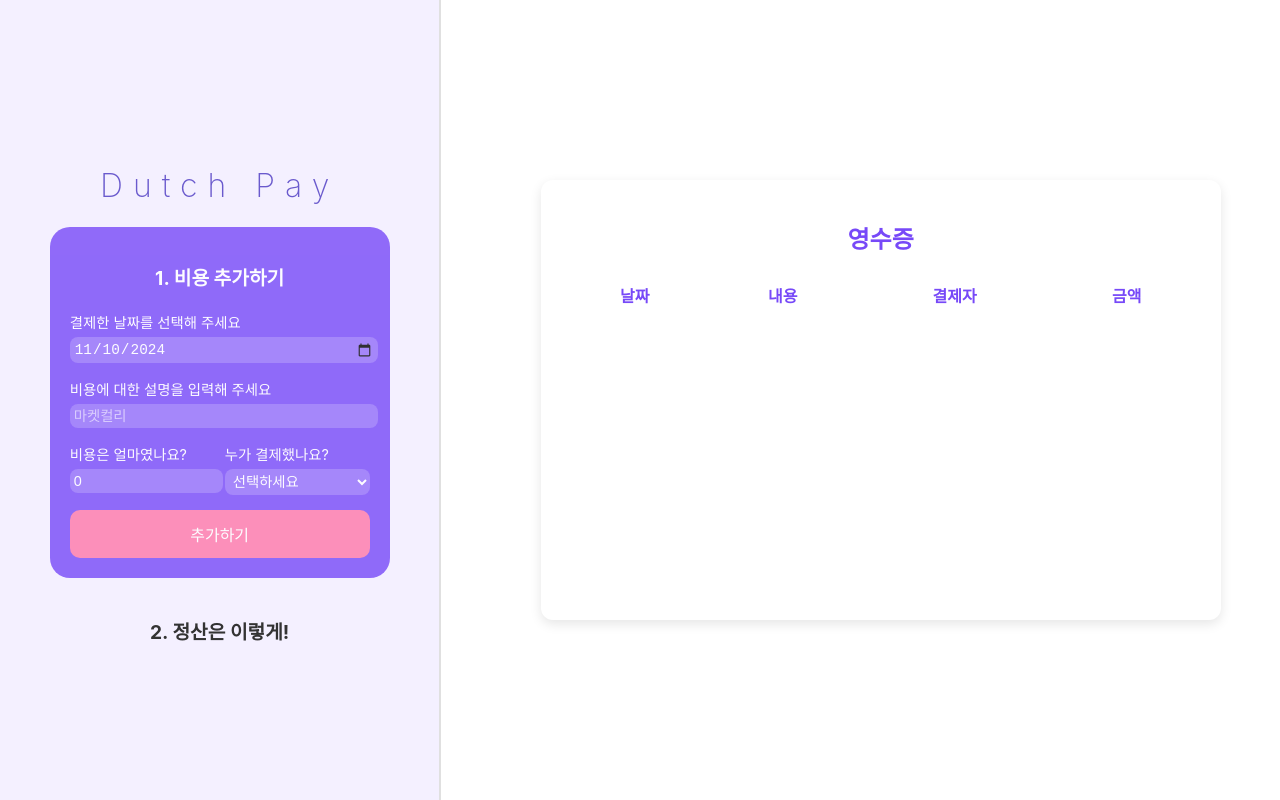
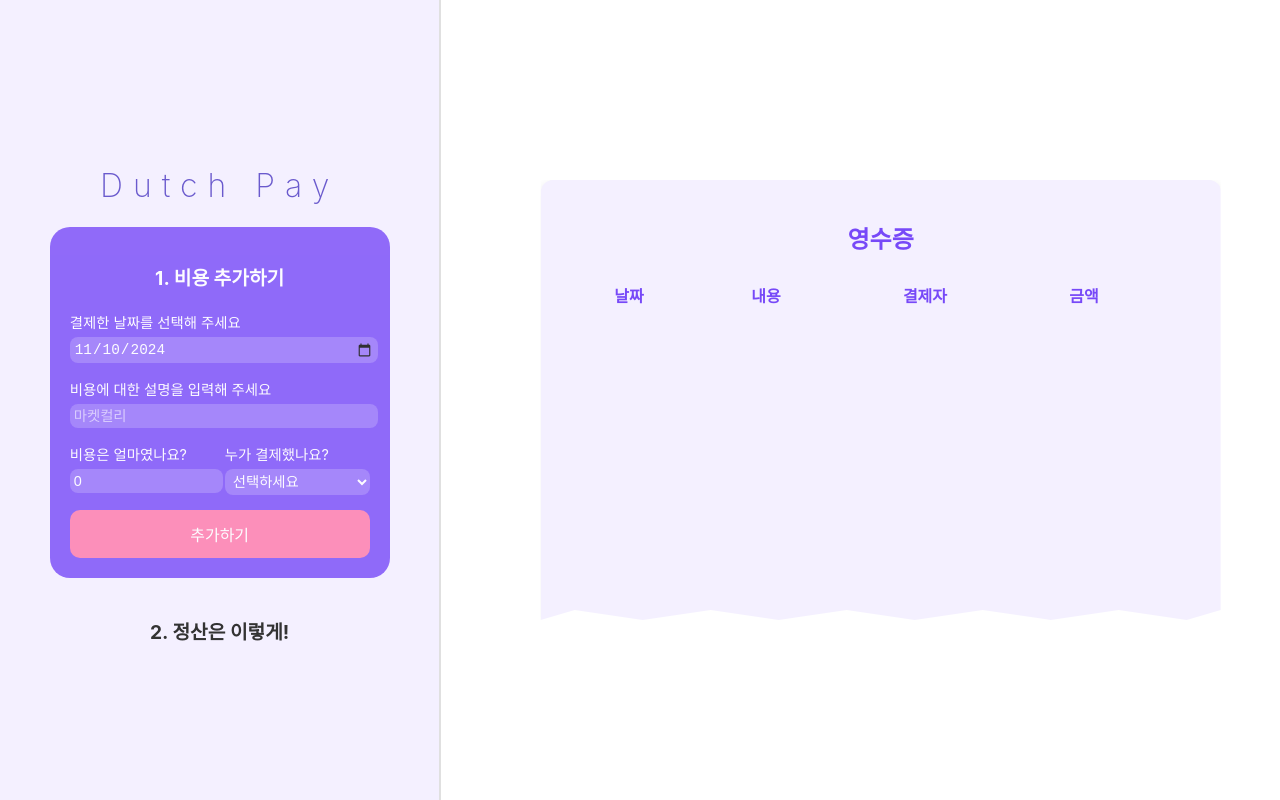
Before and after one commit to Daily-manjoo/dutchpay-service, a React (Create React App) app: page /expenses in a window 1280 px wide. Built offline with nearby package versions, Linux system fonts and the light colour scheme.

Commit message:
💄 add animation

```diff
--- a/src/components/ExpenseTable.jsx
+++ b/src/components/ExpenseTable.jsx
@@ -1,12 +1,18 @@
-import styled from "styled-components";
-import { useRecoilValue } from "recoil";
+import styled, { keyframes } from "styled-components";
+import { useRecoilState, useRecoilValue } from "recoil";
 import { expensesState } from "../state/Expenses";
 import OverlayWrapper from "./shared/OverlayWrapper";
 import { groupNameState } from "../state/GroupName";
 
 export default function ExpenseTable() {
-  const expenses = useRecoilValue(expensesState);
+  const [expenses, setExpenses] = useRecoilState(expensesState); // 삭제를 위해 useRecoilState 사용
   const groupName = useRecoilValue(groupNameState);
+
+  // 삭제 핸들러 함수
+  const handleDelete = (index) => {
+    const updatedExpenses = expenses.filter((_, i) => i !== index);
+    setExpenses(updatedExpenses);
+  };
 
   return (
     <OverlayWrapper>
@@ -19,6 +25,7 @@ export default function ExpenseTable() {
               <TableHeader>내용</TableHeader>
               <TableHeader>결제자</TableHeader>
               <TableHeader>금액</TableHeader>
+              <TableHeader></TableHeader> {/* 삭제 버튼 열 */}
             </tr>
           </thead>
           <TableBody hasData={expenses.length > 0}>
@@ -28,6 +35,11 @@ export default function ExpenseTable() {
                 <TableCell>{expense.desc}</TableCell>
                 <TableCell>{expense.payer}</TableCell>
                 <TableCell>{expense.amount} 원</TableCell>
+                <TableCell>
+                  <DeleteButton onClick={() => handleDelete(index)}>
+                    X
+                  </DeleteButton>
+                </TableCell>
               </TableRow>
             ))}
           </TableBody>
@@ -37,15 +49,45 @@ export default function ExpenseTable() {
   );
 }
 
+// 애니메이션 정의
+const slideUp = keyframes`
+  0% {
+    transform: translateY(100px);
+    opacity: 0;
+  }
+  100% {
+    transform: translateY(0);
+    opacity: 1;
+  }
+`;
+
 const TableContainer = styled.div`
   width: 100%;
   max-width: 1200px;
   margin: auto;
   padding: 20px;
-  border-radius: 12px;
+  border-radius: 12px 12px 0 0;
   box-shadow: 0px 4px 12px rgba(0, 0, 0, 0.1);
   text-align: center;
   min-height: 50vh;
+  background-color: #f4f0ff;
+  animation: ${slideUp} 1s ease-out forwards;
+  clip-path: polygon(
+    0% 0%,
+    100% 0%,
+    100% calc(100% - 10px),
+    95% 100%,
+    85% calc(100% - 10px),
+    75% 100%,
+    65% calc(100% - 10px),
+    55% 100%,
+    45% calc(100% - 10px),
+    35% 100%,
+    25% calc(100% - 10px),
+    15% 100%,
+    5% calc(100% - 10px),
+    0% 100%
+  );
 
   @media (max-width: 768px) {
     padding: 10px;
@@ -78,7 +120,6 @@ const StyledTable = styled.table`
 
 const TableHeader = styled.th`
   padding: 12px 8px;
-
   color: #7749f8;
   font-weight: bold;
   text-align: center;
@@ -120,3 +161,15 @@ const TableCell = styled.td`
     font-size: 0.9rem;
   }
 `;
+
+// 삭제 버튼 스타일
+const DeleteButton = styled.button`
+  background: none;
+  border: none;
+  color: red;
+  font-size: 1rem;
+  cursor: pointer;
+  &:hover {
+    color: darkred;
+  }
+`;
```
